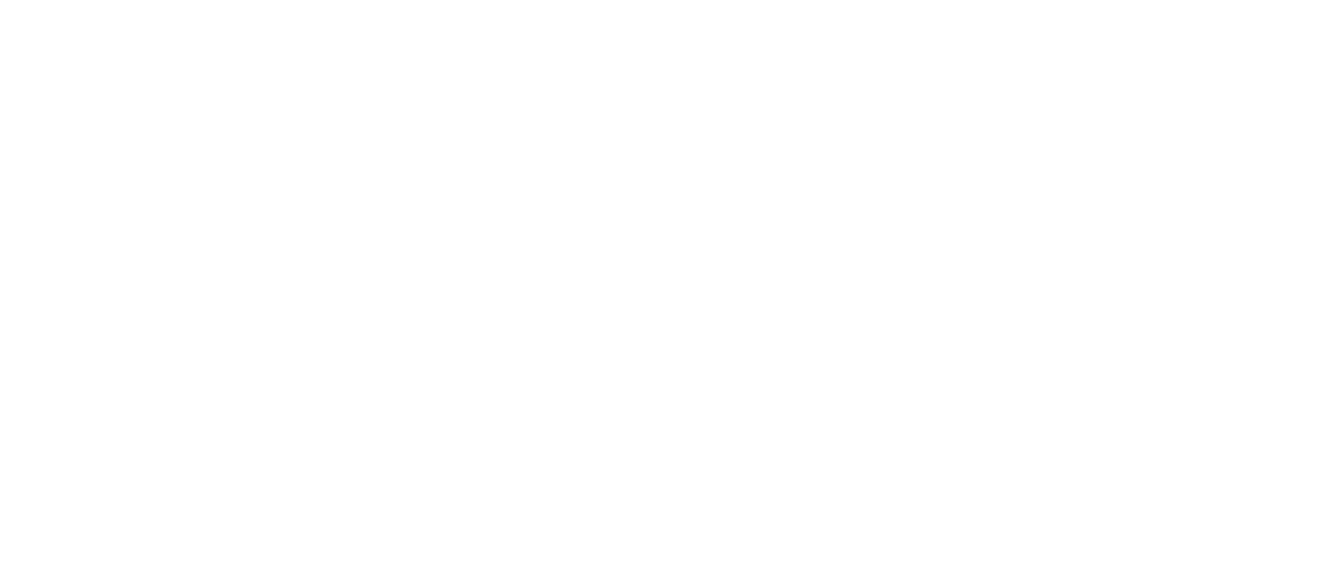
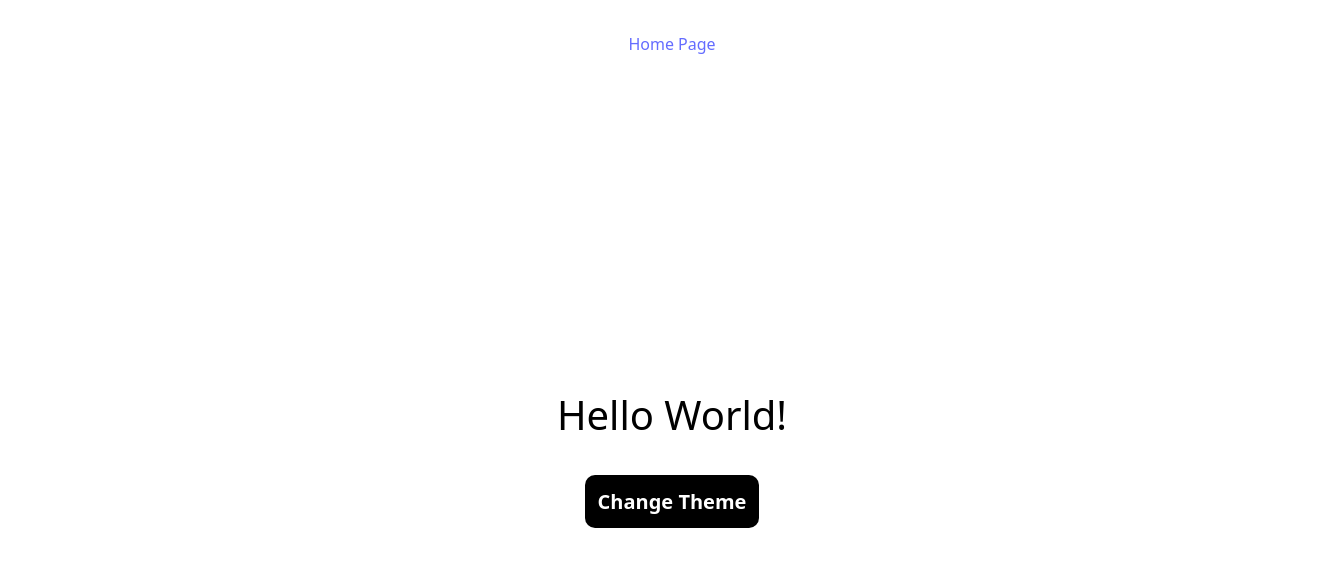
Before and after one commit to mkareshky/react-samples, a React (Vite) app: page /theme-switch in a window 1280 px wide. Before the commit this address had no page. Shown: the top 566 px of the page, 1344 px wide, since content can reach past the window. Built offline with nearby package versions, Linux system fonts and the light colour scheme.

Commit message:
feat: theme switch

```diff
--- a/src/App.tsx
+++ b/src/App.tsx
@@ -15,6 +15,7 @@
 import LoadMoreProductPage from './pages/LoadMoreProduct'
 import TreeViewPage from './pages/TreeView'
 import QRCodePage from './pages/QRCodePage'
+import ThemeSwitchPage from './pages/ThemeSwitch'
 
 const App: React.FC = () => {
   return (
@@ -35,6 +36,7 @@
         <Route path='/load-more-product' element={<LoadMoreProductPage />} />
         <Route path='/tree-view' element={<TreeViewPage />} />
         <Route path='/qr-code' element={<QRCodePage />} />
+        <Route path='/theme-switch' element={<ThemeSwitchPage />} />
       </Routes>
     </Router>
   )
--- /dev/null
+++ b/src/components/theme_switch/index.tsx
@@ -0,0 +1,27 @@
+import { useEffect } from 'react';
+import useLocalStorage from '../../hooks/useLocalStorage';
+import './style.css'
+
+const ThemeSwitch = () => {
+
+    const [theme, setTheme] = useLocalStorage('theme', 'dark');
+
+    const handleTogle = () => {
+        setTheme(theme === 'dark' ? 'light' : 'dark');
+    }
+
+    useEffect(() => {
+        handleTogle();
+    }, []);
+
+    return (
+        <div className="light-dark-mode" data-theme={theme}>
+            <div className="theme-container">
+                <p>Hello World!</p>
+                <button onClick={handleTogle}> Change Theme </button>
+            </div>
+        </div>
+    );
+}
+
+export default ThemeSwitch;
--- /dev/null
+++ b/src/components/theme_switch/style.css
@@ -0,0 +1,47 @@
+:root {
+    --background: #ffffff;
+    --text-primary: #000;
+    --button-bg: #000;
+    --button-text: #ffffff;
+}
+
+[data-theme="dark"] {
+    --background: #000;
+    --text-primary: #ffffff;
+    --button-bg: #ffffff;
+    --button-text: #000;
+}
+
+.light-dark-mode {
+    background-color: var(--background);
+    height: 100vh;
+    width: 1280px;
+    display: flex;
+    flex-direction: column;
+    justify-content: center;
+    font-size: 20px;
+    transition: all 0.5s;
+}
+
+.light-dark-mode .theme-container {
+    display: flex;
+    flex-direction: column;
+    justify-content: center;
+    align-items: center;
+    gap: 30px;
+}
+
+.light-dark-mode .theme-container p {
+    color: var(--text-primary);
+    font-size: 40px;
+    margin: 0px;
+}
+
+.light-dark-mode .theme-container button {
+    background-color: var(--button-bg);
+    color: var(--button-text);
+    padding: 12px;
+    border-radius: 10px;
+    font-weight: 600;
+    cursor: pointer;
+}
--- /dev/null
+++ b/src/hooks/useLocalStorage.ts
@@ -0,0 +1,23 @@
+import { useEffect, useState } from "react";
+
+const useLocalStorage = (key: string, defaultValue: string) => {
+
+    const [value, setValue] = useState(() => {
+        let currentValue;
+        try {
+            currentValue = JSON.parse(localStorage.getItem(key) || String(defaultValue));
+        } catch (e) {
+            console.log(e);
+            currentValue = defaultValue;
+        }
+        return currentValue;
+    });
+
+    useEffect(() => {
+        localStorage.setItem('key', JSON.stringify(value));
+    }, [key, value]);
+
+    return [value, setValue];
+}
+
+export default useLocalStorage;
--- a/src/pages/Home/index.tsx
+++ b/src/pages/Home/index.tsx
@@ -106,6 +106,8 @@
           <br />
           <Link to="/qr-code">Go to QR Code Page</Link>
           <br />
+          <Link to="/theme-switch">Go to Theme Switch Page</Link>
+          <br />
           <br />
         </div>
         <button onClick={() => { setCount((count) => count + 1); setName(count.toString()) }}>
--- /dev/null
+++ b/src/pages/ThemeSwitch/index.tsx
@@ -0,0 +1,12 @@
+import { Link } from "react-router-dom";
+import ThemeSwitch from "../../components/theme_switch";
+
+const ThemeSwitchPage: React.FC = () => {
+    return (
+        <>
+            <Link to="/">Home Page</Link>
+            < ThemeSwitch />
+        </>
+    )
+}
+export default ThemeSwitchPage;
```
